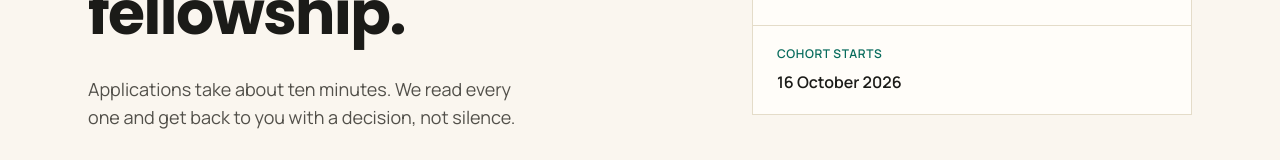
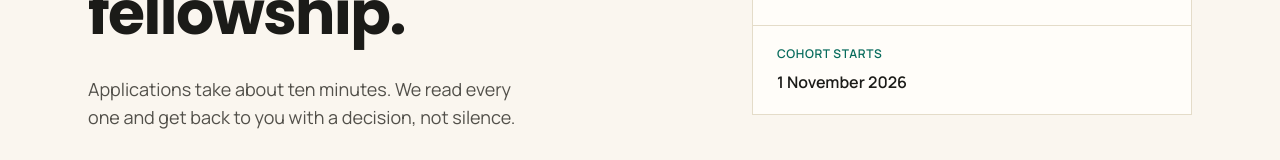
Before and after one commit to open-source-connect-01/Fellowship-NexFellow, a Next.js app: page /apply in a window 1280 px wide. Shown: the part 306-466 px from the top of the page. Built offline with nearby package versions, Linux system fonts and the light colour scheme.

Commit message:
fix: update cohort start date to reflect accurate timeline

```diff
--- a/src/components/ApplyHero.tsx
+++ b/src/components/ApplyHero.tsx
@@ -1,7 +1,7 @@
 const details = [
   { label: "Applications close", value: "10 October 2026" },
   { label: "Decisions by", value: "14 October 2026" },
-  { label: "Cohort starts", value: "16 October 2026" },
+  { label: "Cohort starts", value: "1 November 2026" },
 ];
 
 export default function ApplyHero() {
```
